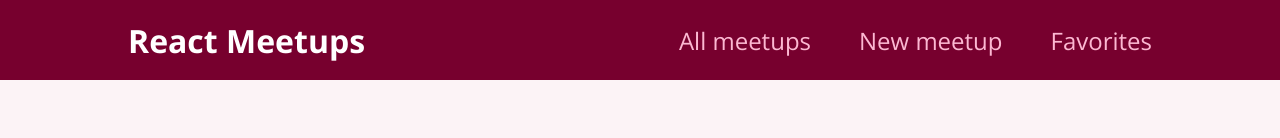
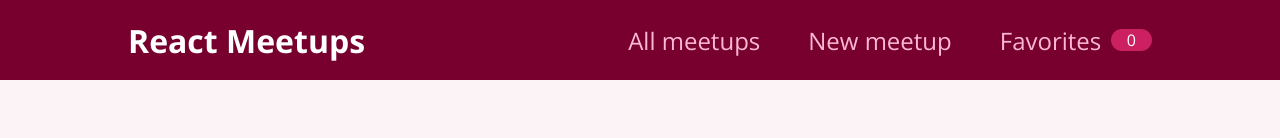
Before and after one commit to mat2ja/react-complete-guide, a React (Create React App) app in the folder Summary/07-new-starting-project/: page / in a window 1280 px wide. Shown: the top 138 px of the page. Built offline with nearby package versions, Linux system fonts and the light colour scheme; no server answers.

Commit message:
Add favs badge powrd my context

```diff
--- a/Summary/07-new-starting-project/src/components/layout/MainNavigation.js
+++ b/Summary/07-new-starting-project/src/components/layout/MainNavigation.js
@@ -1,7 +1,10 @@
+import { useContext } from 'react';
 import { Link } from 'react-router-dom';
+import FavoritesContext from '../../store/favorites-context.js';
 import classes from './MainNavigation.module.css';
 
 export default function MainNavigation() {
+  const { totalFavorites } = useContext(FavoritesContext);
   return (
     <header className={classes.header}>
       <div className={classes.logo}>React Meetups</div>
@@ -15,6 +18,7 @@
           </li>
           <li>
             <Link to="/favorites">Favorites</Link>
+            <span className={classes.badge}>{totalFavorites}</span>
           </li>
         </ul>
       </nav>
--- a/Summary/07-new-starting-project/src/components/layout/MainNavigation.module.css
+++ b/Summary/07-new-starting-project/src/components/layout/MainNavigation.module.css
@@ -24,6 +24,9 @@
 
 .header li {
   margin-left: 3rem;
+  display: flex;
+  align-items: center;
+  gap: 0.1rem;
 }
 
 .header a {
```
